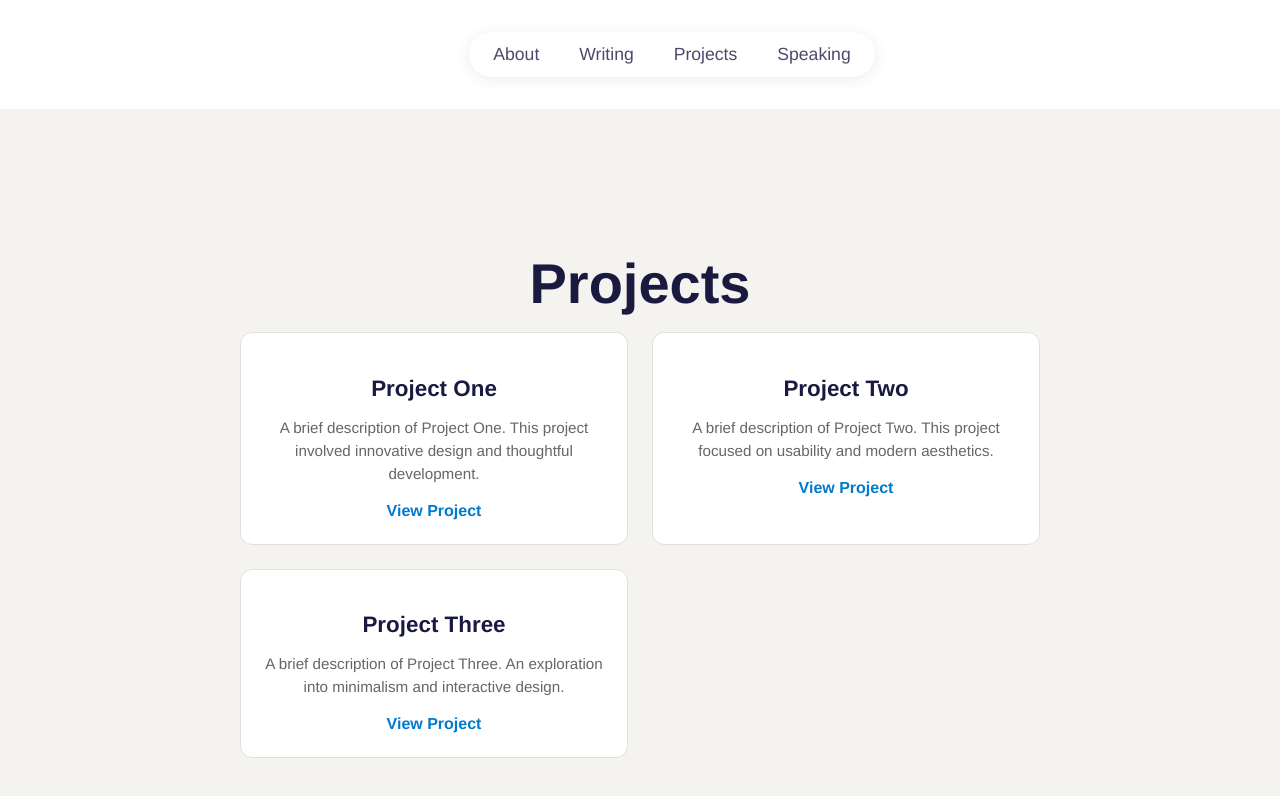
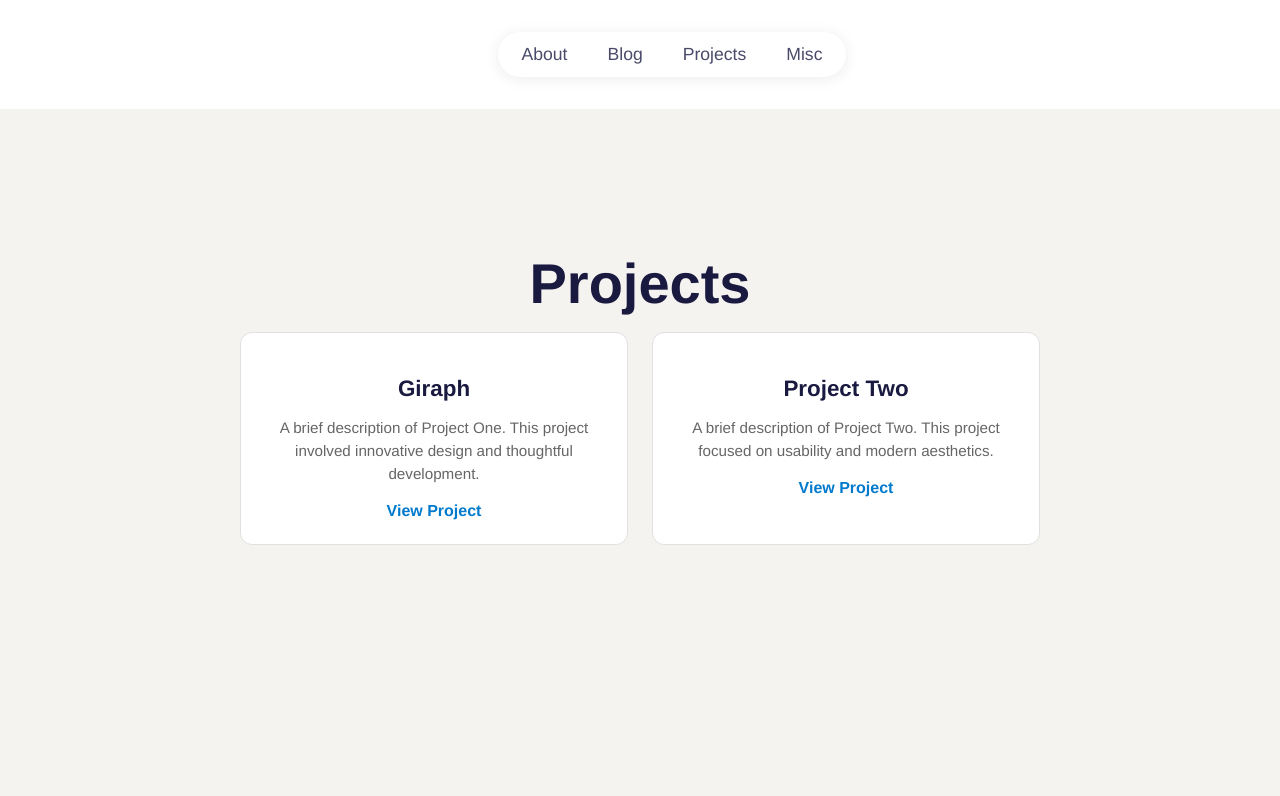
Before and after one commit to NelsinMB/my-blog, a Next.js app: page /projects in a window 1280 px wide. Shown: the top 796 px of the page. Built offline with nearby package versions, Linux system fonts and the light colour scheme.

Commit message:
Fixes Navbar duplicate, among other things

```diff
--- a/app/page.js
+++ b/app/page.js
@@ -3,5 +3,4 @@
 import Navbar from '../components/Navbar'
 
 export default function HomePage() {
-  return <Navbar />;
 }
--- a/app/projects/page.js
+++ b/app/projects/page.js
@@ -3,7 +3,7 @@ import styles from './Projects.module.css';
 const projects = [
   {
     id: 1,
-    title: "Project One",
+    title: "Giraph",
     description: "A brief description of Project One. This project involved innovative design and thoughtful development.",
     link: "#"
   },
@@ -13,12 +13,7 @@ const projects = [
     description: "A brief description of Project Two. This project focused on usability and modern aesthetics.",
     link: "#"
   },
-  {
-    id: 3,
-    title: "Project Three",
-    description: "A brief description of Project Three. An exploration into minimalism and interactive design.",
-    link: "#"
-  }
+
   // Add more projects as needed
 ];
 
--- a/components/Navbar.js
+++ b/components/Navbar.js
@@ -13,7 +13,7 @@ function Navbar() {
           </li>
           <li>
             <Link href="/writing">
-              Writing
+              Blog
             </Link>
           </li>
           <li>
@@ -23,7 +23,7 @@ function Navbar() {
           </li>
           <li>
             <Link href="/speaking">
-              Speaking
+              Misc
             </Link>
           </li>
         </ul>
```
